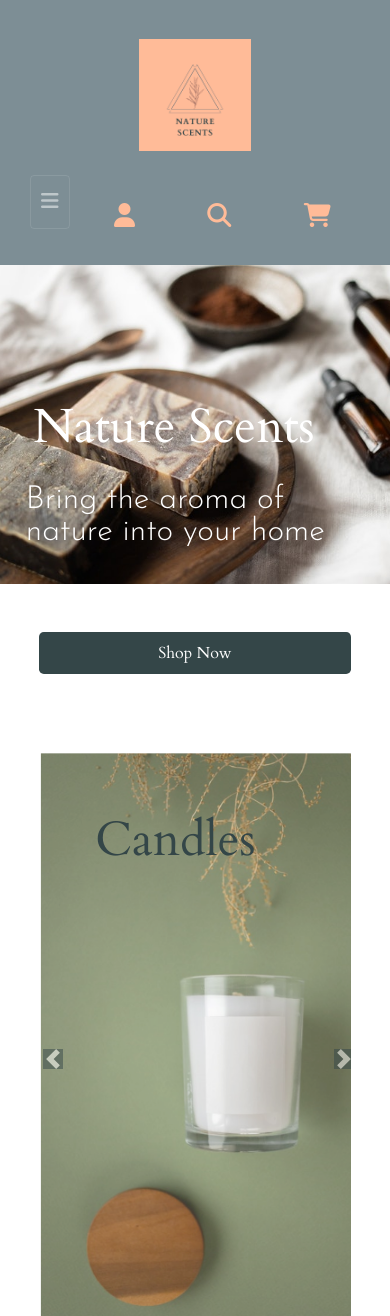
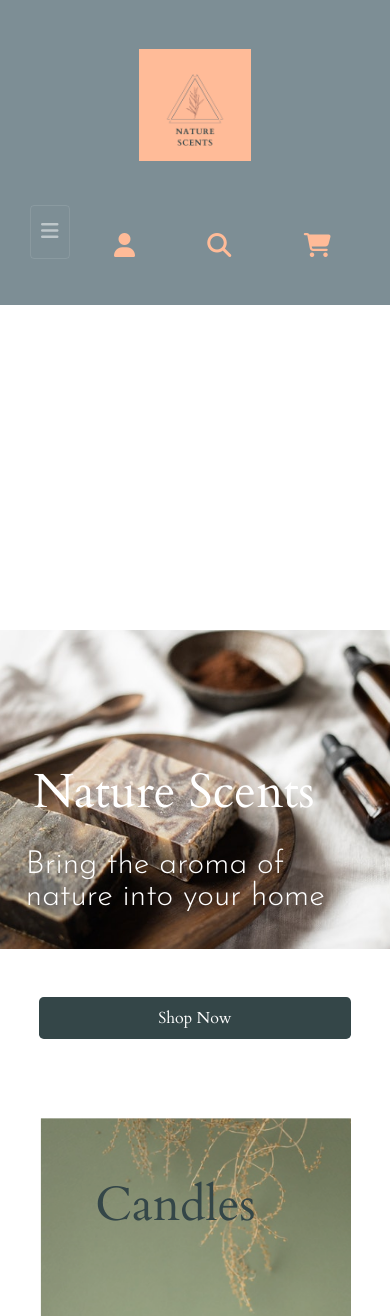
Before and after one commit to Code-Institute-Submissions/kreilly86-nature-scents_NovResub, a Django app: page / in a window 390 px wide. Shown: the top 1316 px of the page. Run offline with Django 3.2, Linux system fonts and the light colour scheme; some libraries are stand-ins or nearby versions.

Commit message:
Change spacing on navbar across screen sizes

```diff
--- a/static/css/base.css
+++ b/static/css/base.css
@@ -776,6 +776,19 @@ select option[value=""] {
         position: relative;
     }
 
+    .dropdown-menu.show {
+        width: 60vw !important;
+    }
+
+    .dropdown-menu.account-dropdown.show {
+        position: absolute;
+        z-index: 2;
+    }
+
+    .account-icon {
+        position: relative;
+    }
+
     .navbar-toggler {
         padding: 15px 10px 15px 10px !important;
         display: block !important;
@@ -822,6 +835,7 @@ select option[value=""] {
         padding: 0 !important;
         width: 100vw;
         margin-top: 0px !important;
+        z-index: 1;
     }
 
     .intro {
@@ -1047,12 +1061,28 @@ select option[value=""] {
         padding: 0;
     }
 
+    .mobile-navigation {
+        flex-direction: row;
+        line-height: 100px;
+        justify-content: space-around !important;
+        padding-top: 10px;
+    }
+
+    .navbar-toggler {
+        padding: 15px 10px 15px 10px !important;
+        margin-top: 10px;
+        display: block !important;
+    }
+
+    .navbar-collapse.collapse.show {
+        width: 50vw;
+        padding: 5px;
+    }
+
     .nav-nature-mobile {
         width: 100vw !important;
         height: fit-content !important;
         background-color: #7D8E95 !important;
-        justify-content: space-around;
-        text-align: center;
         overflow-x: hidden;
         margin: 0 !important;
     }
@@ -1065,7 +1095,7 @@ select option[value=""] {
 
     .mobile-logo {
         display: flex !important;
-        margin-top: 15px;
+        margin-top: 25px;
         justify-content: center;
     }
 
@@ -1073,6 +1103,14 @@ select option[value=""] {
         width: 10rem;
         height: 10rem;
         padding: 0;
+    }
+
+    .dropdown-menu {
+        position: relative;
+    }
+
+    .dropdown-menu.show {
+        width: 60vw !important;
     }
 
     .icons {
@@ -1088,7 +1126,7 @@ select option[value=""] {
     }
 
     .search-bar-mobile {
-        margin-top: 475px;
+        margin-top: 225px;
         margin-left: 0px;
         margin-right: 0px;
         padding: 0;
@@ -1259,7 +1297,6 @@ select option[value=""] {
 }
 
     @media (max-width: 992px) {
-
         #nav-nature {
             height: 325px !important;
             width: 100vw !important;
@@ -1295,6 +1332,11 @@ select option[value=""] {
             justify-content: center;
         }
 
+        .navbar-collapse.collapse.show {
+            width: 50vw;
+            padding-top: 15px;
+        }
+
         .search-bar {
             margin-top: 300px;
             margin-left: 0px;
@@ -1306,9 +1348,9 @@ select option[value=""] {
             font-size: 12px;
         }
 
-        .jumbotron-fluid {
-            padding: 5px;
-            margin-top: 0px !important;
+        .jumbotron {
+            padding: 0px;
+            margin-top: 325px !important;
             width: 100vw;
         }
 
--- a/templates/includes/mobile-nav.html
+++ b/templates/includes/mobile-nav.html
@@ -46,7 +46,7 @@
         </div>
 
         <li class="dropdown list-inline-item">
-          <a class="icons" href="#" role="button" id="dropdownMenuLink" data-toggle="dropdown" aria-haspopup="true"
+          <a class="icons account-icon" href="#" role="button" id="dropdownMenuLink" data-toggle="dropdown" aria-haspopup="true"
             aria-expanded="false">
             <i class="fa-solid fa-user"></i>
           </a>
```
